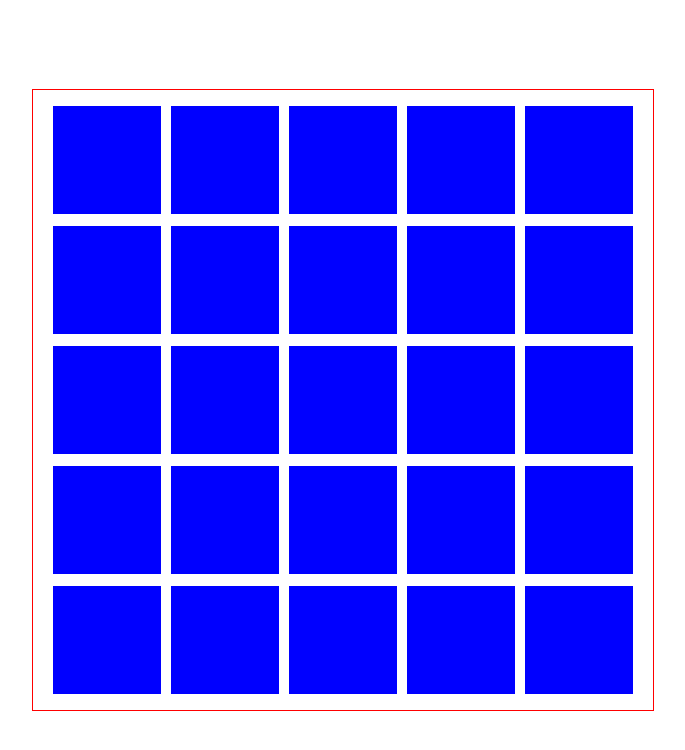
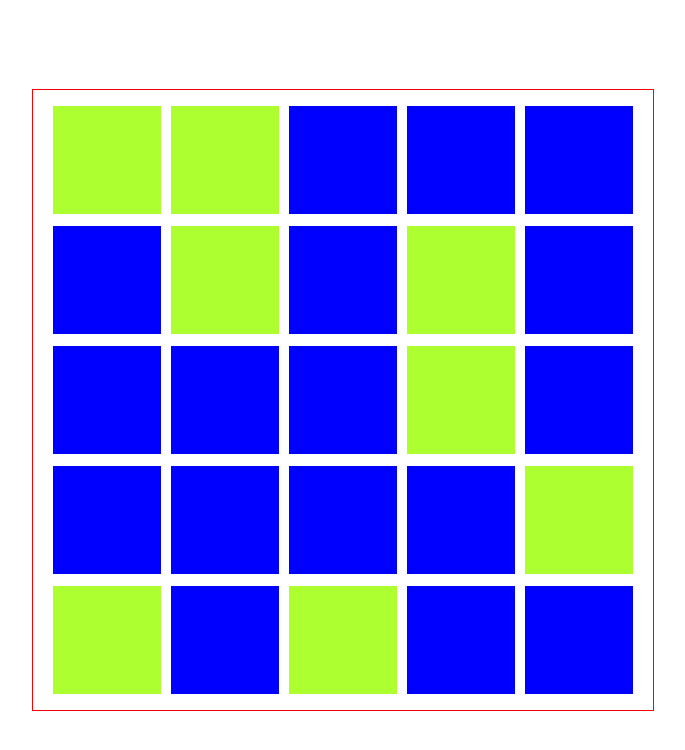
Before and after one commit to KyleCardwell/speed-click-fe, a React (Vite) app: page / in a window 1280 px wide. Shown: the top 750 px of the page, without its empty margins (297-982 px from the left). Built offline with nearby package versions, Linux system fonts and the light colour scheme.

Commit message:
randomly selects starting boxes

```diff
--- a/src/App.tsx
+++ b/src/App.tsx
@@ -1,4 +1,4 @@
-import { useState } from "react";
+import { useEffect, useState } from "react";
 import reactLogo from "./assets/react.svg";
 import "./App.css";
 import SpeedBox from "./components/SpeedBox";
@@ -38,6 +38,28 @@ const boxes: gameBox[] = [
 
 function App() {
 	const [speedBoxes, setSpeedBoxes] = useState<gameBox[]>(boxes);
+  const [checkedBoxes, setCheckedBoxes] = useState<Set<number>>()
+
+  const boxesToCheck = new Set<number>()
+
+  useEffect(() => {
+    while (boxesToCheck.size < 8) {
+      const num: number = Math.floor(25 * Math.random())
+      boxesToCheck.add(num)
+    }
+
+    setCheckedBoxes(boxesToCheck)
+
+  }, [])
+
+  useEffect(() => {
+    setSpeedBoxes(speedBoxes.map(function(speedBox: gameBox, index: number): gameBox {
+      if (checkedBoxes?.has(index)) {
+        speedBox.clickToWin = true
+      }
+      return speedBox
+    }))
+  }, [checkedBoxes])
 
   const handleClick = (num: number) => {
     setSpeedBoxes(speedBoxes.map(function(speedBox: gameBox, index: number): gameBox {
@@ -49,17 +71,21 @@ function App() {
   }
 
 
+
+
+
 	return (
 		<div className="App">
 			<div className="gameContainer">
 				<div className="gameBoard">
 					{speedBoxes.map((box, index) => {
-						console.log("box", box);
+						// console.log("box", box);
 						return (
 							<SpeedBox
 								clickToWin={box.clickToWin}
 								toggleBox={handleClick}
 								num={index}
+                checkedBoxes={checkedBoxes}
 								key={index}
 							/>
 						);
--- a/src/components/SpeedBox.tsx
+++ b/src/components/SpeedBox.tsx
@@ -1,6 +1,10 @@
-import React from 'react';
+import React, { useEffect } from 'react';
 
 function SpeedBox(props: any) {
+
+  useEffect(() => {
+
+  },[])
 
 
   const handleClick = () => {
```
Also changed, not shown: 1 other file (tests, documents, lock files or other folders).
